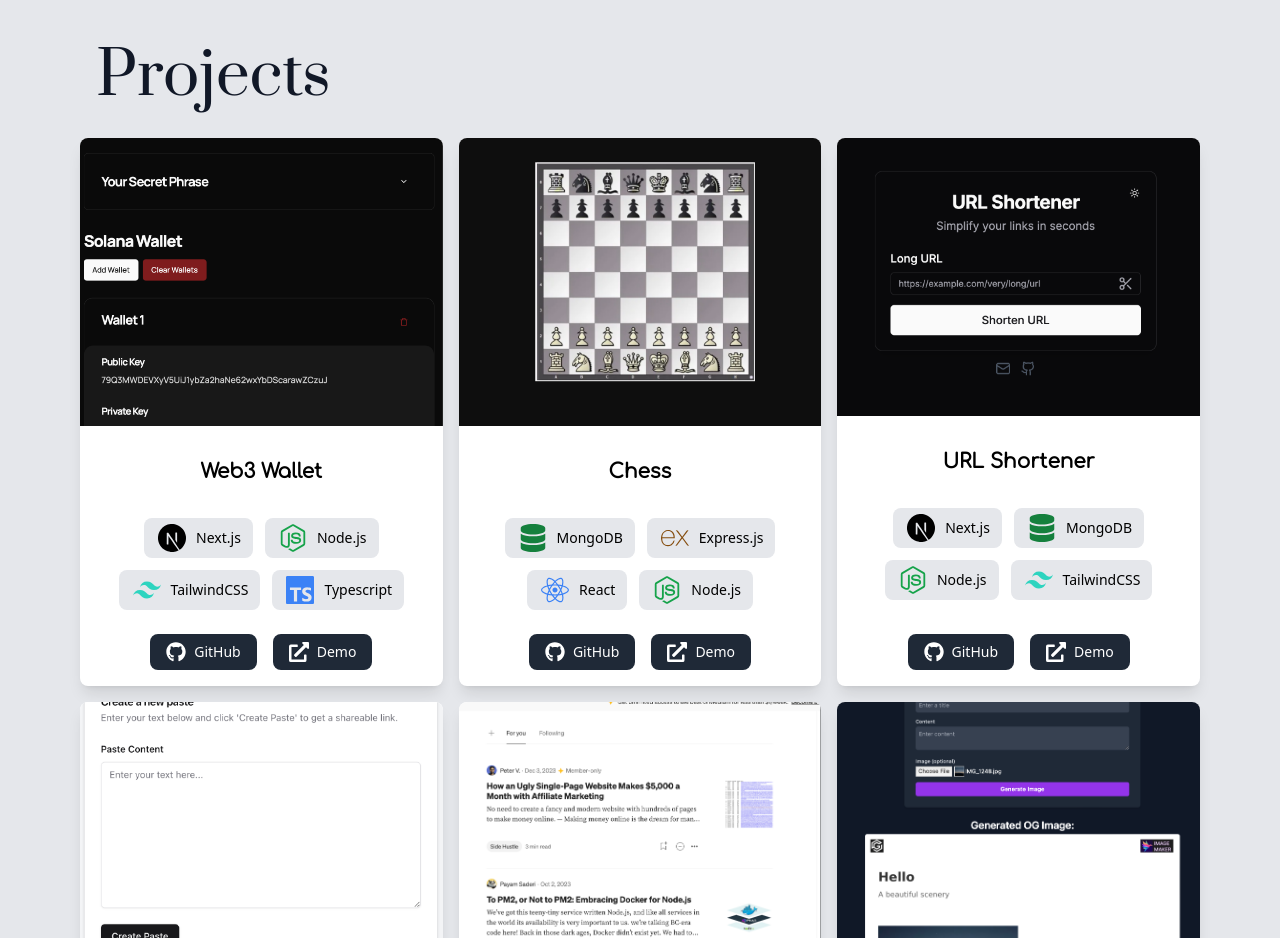
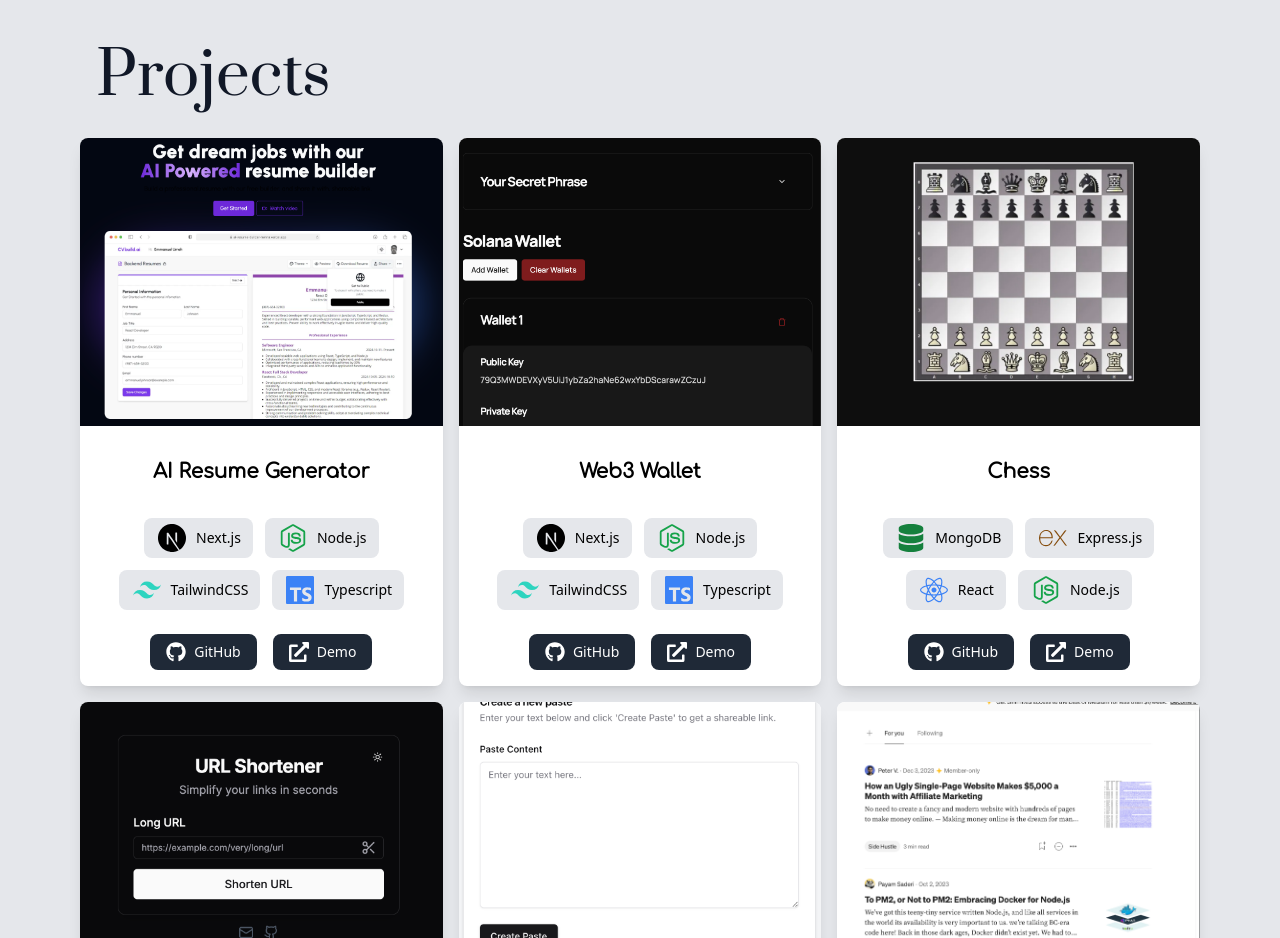
Before and after one commit to gurshaan17/portfolio, a React (Create React App) app: page / in a window 1280 px wide. Shown: the part 1360-2298 px from the top of the page. Built offline with nearby package versions, Linux system fonts and the light colour scheme; a web font is replaced by a local one.

Commit message:
project added

```diff
--- a/src/components/Projects.jsx
+++ b/src/components/Projects.jsx
@@ -41,6 +41,14 @@ function Projects() {
   };
 
   const projects = [
+    {
+      title:"AI Resume Generator",
+      imageUrl: "/cv.png",
+      link: "https://github.com/gurshaan17/resume-builder",
+      linkType: "github",
+      techStack: "Next.js, Node.js, TailwindCSS, Typescript",
+      demo: "https://resume-builer.gurshaan.xyz"
+    },
     {
       title:"Web3 Wallet",
       imageUrl: "/wallet.png",
```
Also changed, not shown: public/cv.png (added).
